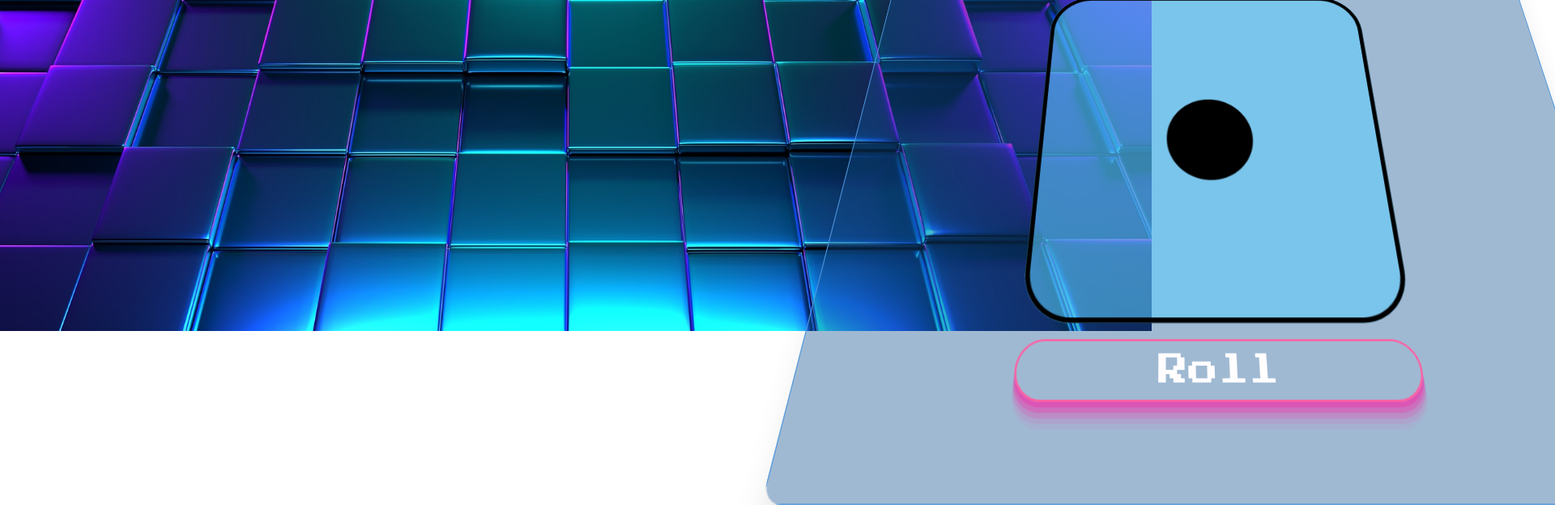
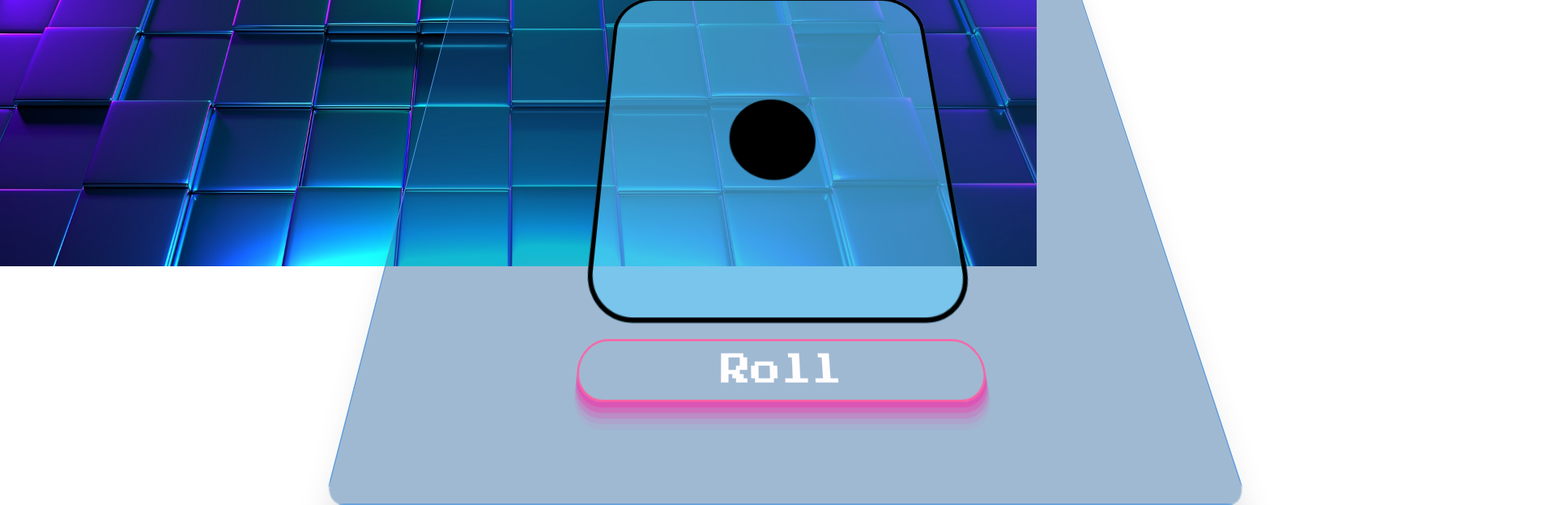
Before and after one commit to Stalius4/diceGame, a plain HTML site: page index.html in a window 1280 px wide. Shown: the part 391-1015 px from the top of the page at 81% size, 1920 px wide, since content can reach past the window. Drawn offline with Linux system fonts and the light colour scheme.

Commit message:
possition changes

```diff
--- a/style.css
+++ b/style.css
@@ -9,7 +9,6 @@ body{
     background-repeat: no-repeat;
     background-size: cover;
     max-width: 100%;
-    height: 100vh;
 }
 
 button{
@@ -72,7 +71,7 @@ img{
     ". . . ";
   grid-gap: 1rem;
   transform:
-  translate(110%, 0%)
+  translate(50%, 0%)
   perspective(800px)
   translate3d(50px, 50px, 30px)
   rotateX(30deg)
@@ -84,7 +83,7 @@ transition: 0.4s ease-in-out transform;
 }
 .container:hover{
     transform: translate3d(0px, 0px, -250px)
-    translate(110%, 20%);
+    translate(50%, 20%);
 }
 .title{
 
```
